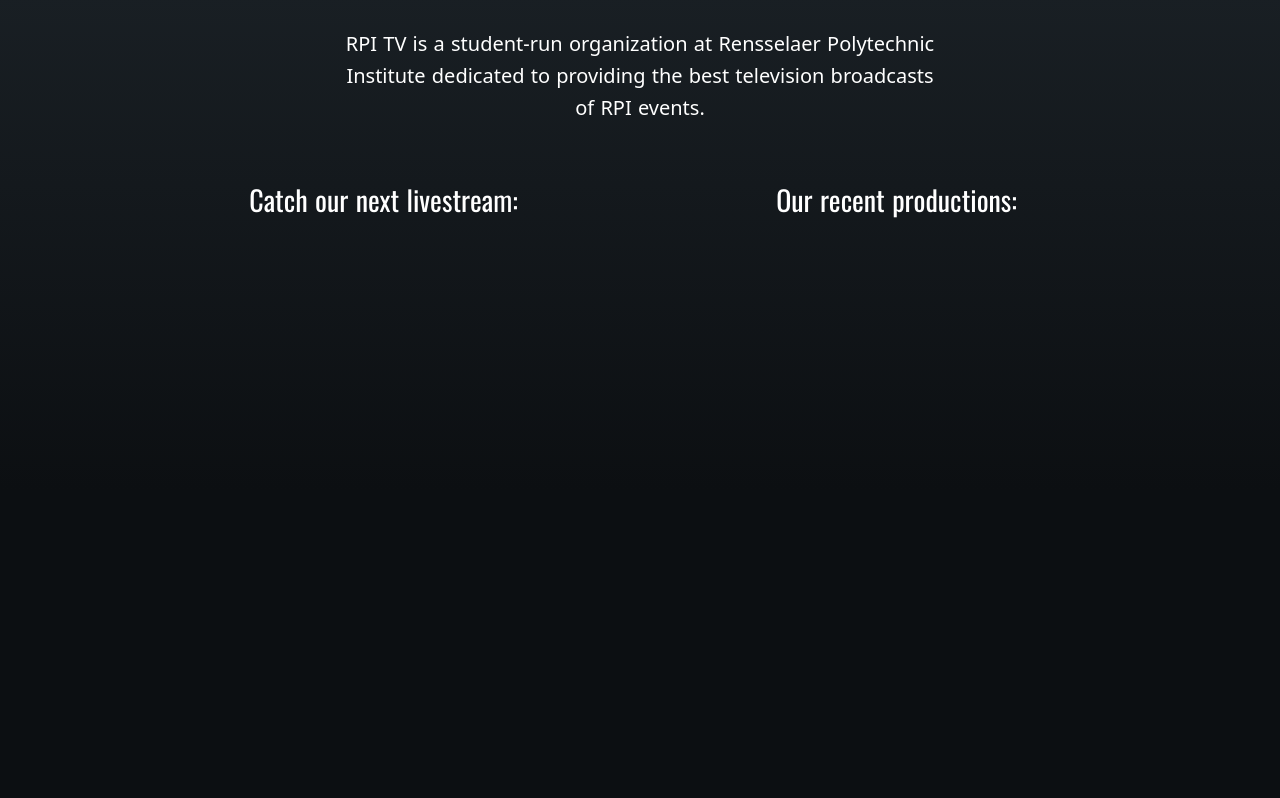
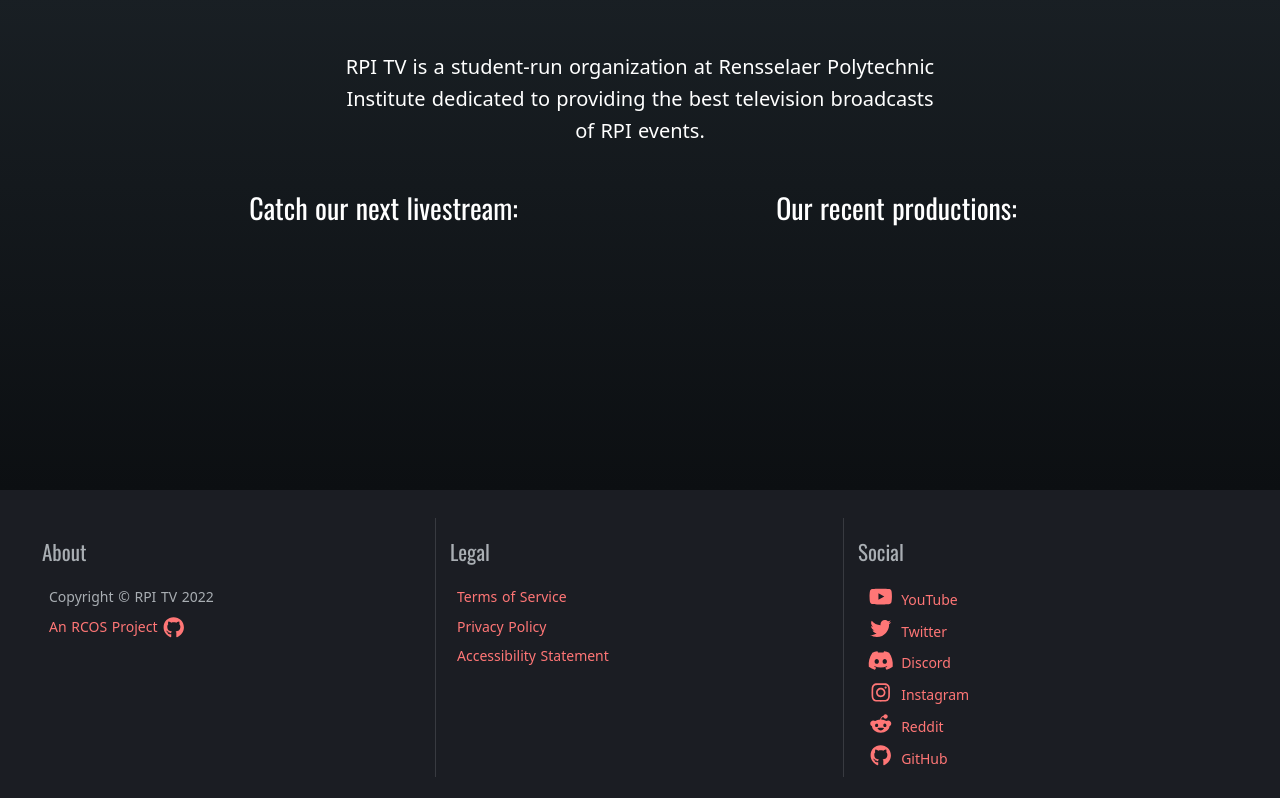
Before and after one commit to rpitv/glimpse, a Vue app: page / in a window 1280 px wide. Shown: the part 310-1108 px from the top of the page. Before the commit the page ends 800 px from the top, so only its background shows below. Built offline with nearby package versions, Linux system fonts and the light colour scheme; what @fortawesome/pro-light-svg-icons would draw is missing.

Commit message:
Add Footer

```diff
--- a/src/App.vue
+++ b/src/App.vue
@@ -17,8 +17,9 @@
       <div :class="layoutCssName + ' layout content'">
         <RouterView v-slot="{ Component, route }">
           <Transition name="router">
-            <div class="router-page" :key="route.name">
+            <div :class="layoutCssName + ' layout router-page'" :key="route.name">
               <component :is="Component" />
+              <Footer />
             </div>
           </Transition>
         </RouterView>
@@ -32,6 +33,7 @@
 import { defineComponent } from "vue";
 import NavigationHeader from "./components/NavigationHeader.vue";
 import BackgroundShape from "./components/BackgroundShape.vue";
+import Footer from "./components/Footer.vue";
 import { NMessageProvider, NConfigProvider, darkTheme } from "naive-ui";
 
 export default defineComponent({
@@ -78,7 +80,8 @@
     NMessageProvider,
     NConfigProvider,
     NavigationHeader,
-    BackgroundShape
+    BackgroundShape,
+    Footer
   }
 });
 </script>
@@ -113,11 +116,14 @@
 // to work. Width 100% since this would otherwise throw off positioning via
 // margins.
 .router-page {
+  display: flex;
+  flex-direction: column;
+  justify-content: space-between;
   position: absolute;
   width: 100%;
   // On mobile displays, the navbar is at the bottom of the page
   @media (max-width: 499px) {
-    padding-bottom: 6em;
+    padding-bottom: 22em;
   }
 }
 
--- a/src/assets/base.css
+++ b/src/assets/base.css
@@ -43,3 +43,12 @@
   margin-left: 10%;
   margin-right: 10%;
 }
+
+a,a:visited {
+  color: #ff7676;
+  text-decoration: none;
+  cursor: pointer;
+}
+a:hover {
+  text-decoration: underline;
+}
--- a/src/assets/plain-layout.css
+++ b/src/assets/plain-layout.css
@@ -16,3 +16,8 @@
     transform: translateY(-1vh);
   }
 }
+
+.router-page.plain-layout {
+  top: 4em;
+  min-height: calc(100vh - 4em + 22em);
+}
--- a/src/assets/wave-layout.css
+++ b/src/assets/wave-layout.css
@@ -20,3 +20,8 @@
     max-width: 250px;
   }
 }
+
+.router-page.wave-layout {
+  top: 18vw;
+  min-height: calc(100vh - 18vw + 22em);
+}
--- /dev/null
+++ b/src/components/Footer.vue
@@ -0,0 +1,93 @@
+<template>
+  <footer>
+    <n-grid :cols="3">
+      <n-gi class="about col">
+        <h2>About</h2>
+        <p>Copyright &copy; RPI TV {{year}}</p>
+        <p>
+          <a href="https://github.com/rpitv/glimpse" class="github-link">
+            An RCOS Project
+            <FontAwesomeIcon class="github-icon icon" :icon="['fab', 'github']" />
+          </a>
+        </p>
+      </n-gi>
+      <n-gi class="col">
+        <h2>Legal</h2>
+        <div class="legal">
+          <p><RouterLink to="terms">Terms of Service</RouterLink></p>
+          <p><RouterLink to="privacy">Privacy Policy</RouterLink></p>
+          <p><RouterLink to="accessibility">Accessibility Statement</RouterLink></p>
+        </div>
+      </n-gi>
+      <n-gi class="col last-col social">
+        <h2>Social</h2>
+        <p><a href="https://www.youtube.com/rpitv">
+          <FontAwesomeIcon class="youtube-icon icon" :icon="['fab', 'youtube']" />
+          YouTube
+        </a></p>
+        <p><a href="https://twitter.com/rpitv">
+          <FontAwesomeIcon class="twitter-icon icon" :icon="['fab', 'twitter']" />
+          Twitter
+        </a></p>
+        <p><a href="https://discord.com/invite/zr6Xy8nK6E">
+          <FontAwesomeIcon class="discord-icon icon" :icon="['fab', 'discord']" />
+          Discord
+        </a></p>
+        <p><a href="https://www.instagram.com/rpitvweb/">
+          <FontAwesomeIcon class="instagram-icon icon" :icon="['fab', 'instagram']" />
+          Instagram
+        </a></p>
+        <p><a href="https://www.reddit.com/user/rpi_tv/">
+          <FontAwesomeIcon class="reddit-icon icon" :icon="['fab', 'reddit-alien']" />
+          Reddit
+        </a></p>
+        <p><a href="https://github.com/rpitv">
+          <FontAwesomeIcon class="github-icon icon" :icon="['fab', 'github']" />
+          GitHub
+        </a></p>
+      </n-gi>
+    </n-grid>
+  </footer>
+</template>
+
+<script setup lang="ts">
+import { NGrid, NGi } from "naive-ui";
+import { FontAwesomeIcon } from "@fortawesome/vue-fontawesome";
+
+const year = new Date().getFullYear();
+
+</script>
+
+<style scoped lang="scss">
+footer {
+  width: 100%;
+  height: 22em;
+  padding: 2em;
+  background-color: rgb(27, 29, 35);
+  color: #a9aeb3;
+}
+
+p {
+  margin: 0.5em;
+}
+
+.github-link {
+  display: inline-flex;
+  align-items: center;
+}
+
+.col {
+  padding-left: 1em;
+  padding-right: 1em;
+  border-right: rgba(169, 174, 179, 0.2) 1px solid;
+}
+.last-col {
+  border-right: none;
+}
+
+.icon {
+  width: 1.5em;
+  font-size: 1.5em;
+}
+
+</style>
--- a/src/components/NavigationHeader.vue
+++ b/src/components/NavigationHeader.vue
@@ -175,6 +175,7 @@
     padding: 1em;
     justify-content: center;
     background-color: rgb(27, 29, 35);
+    height: 5em;
   }
   // Move image to the center top of the screen
   img {
--- a/src/main.ts
+++ b/src/main.ts
@@ -10,6 +10,14 @@
   faFilm,
   faEllipsis
 } from "@fortawesome/pro-light-svg-icons";
+import {
+  faGithub,
+  faYoutube,
+  faDiscord,
+  faInstagram,
+  faTwitter,
+  faRedditAlien
+} from "@fortawesome/free-brands-svg-icons";
 import { FontAwesomeIcon } from "@fortawesome/vue-fontawesome";
 
 library.add(faHome);
@@ -18,6 +26,13 @@
 library.add(faEnvelope);
 library.add(faFilm);
 library.add(faEllipsis);
+
+library.add(faGithub);
+library.add(faYoutube);
+library.add(faDiscord);
+library.add(faInstagram);
+library.add(faTwitter);
+library.add(faRedditAlien);
 
 import App from "./App.vue";
 import router from "./router";
--- a/src/views/HomeView.vue
+++ b/src/views/HomeView.vue
@@ -34,7 +34,6 @@
 .about-wrapper {
   width: 100%;
   text-align: center;
-  padding: 15px;
 
   h1 {
     font-size: 40px;
--- a/src/views/ProductionsView.vue
+++ b/src/views/ProductionsView.vue
@@ -1,5 +1,5 @@
 <template>
-
+<div></div>
 </template>
 
 <script setup lang="ts">
```
